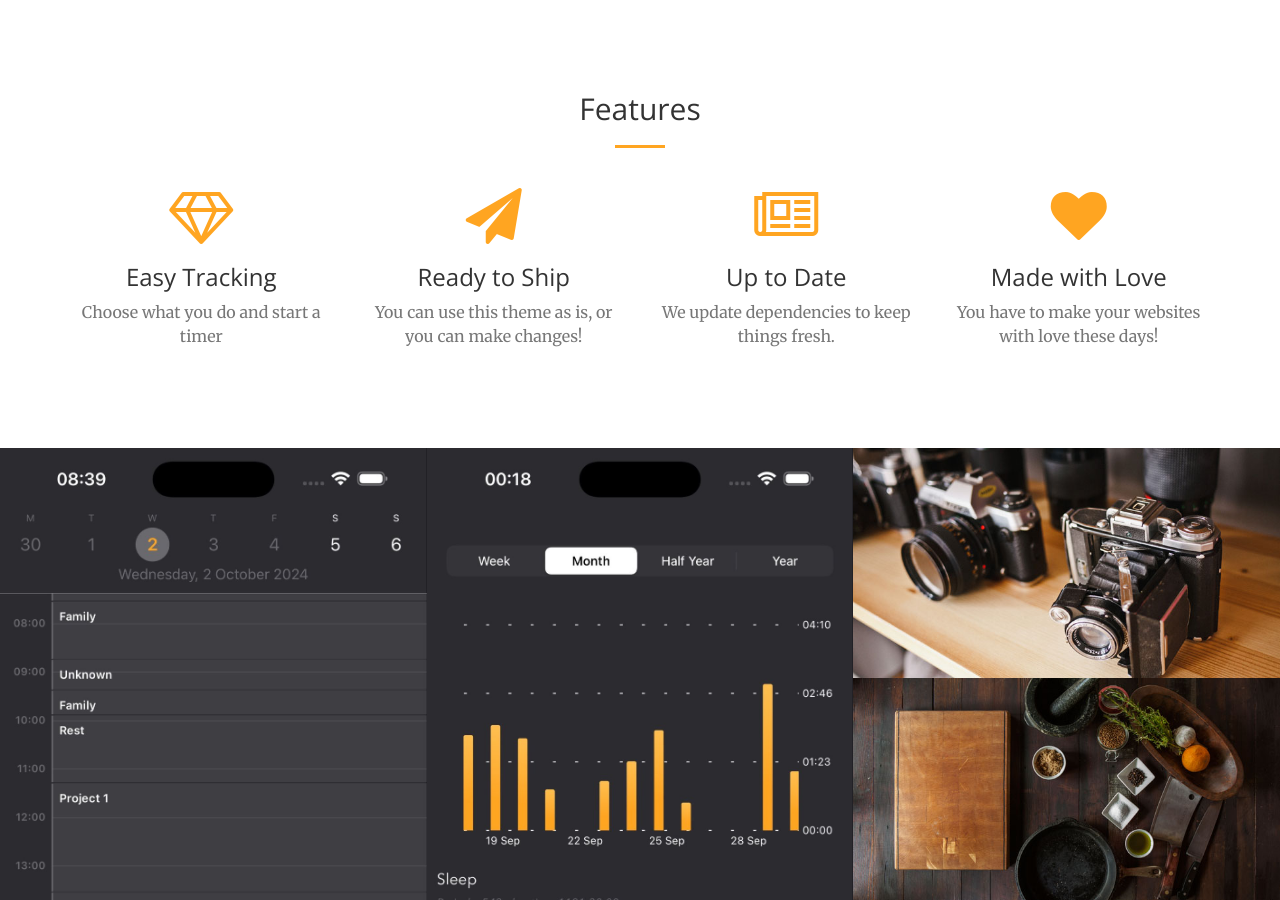
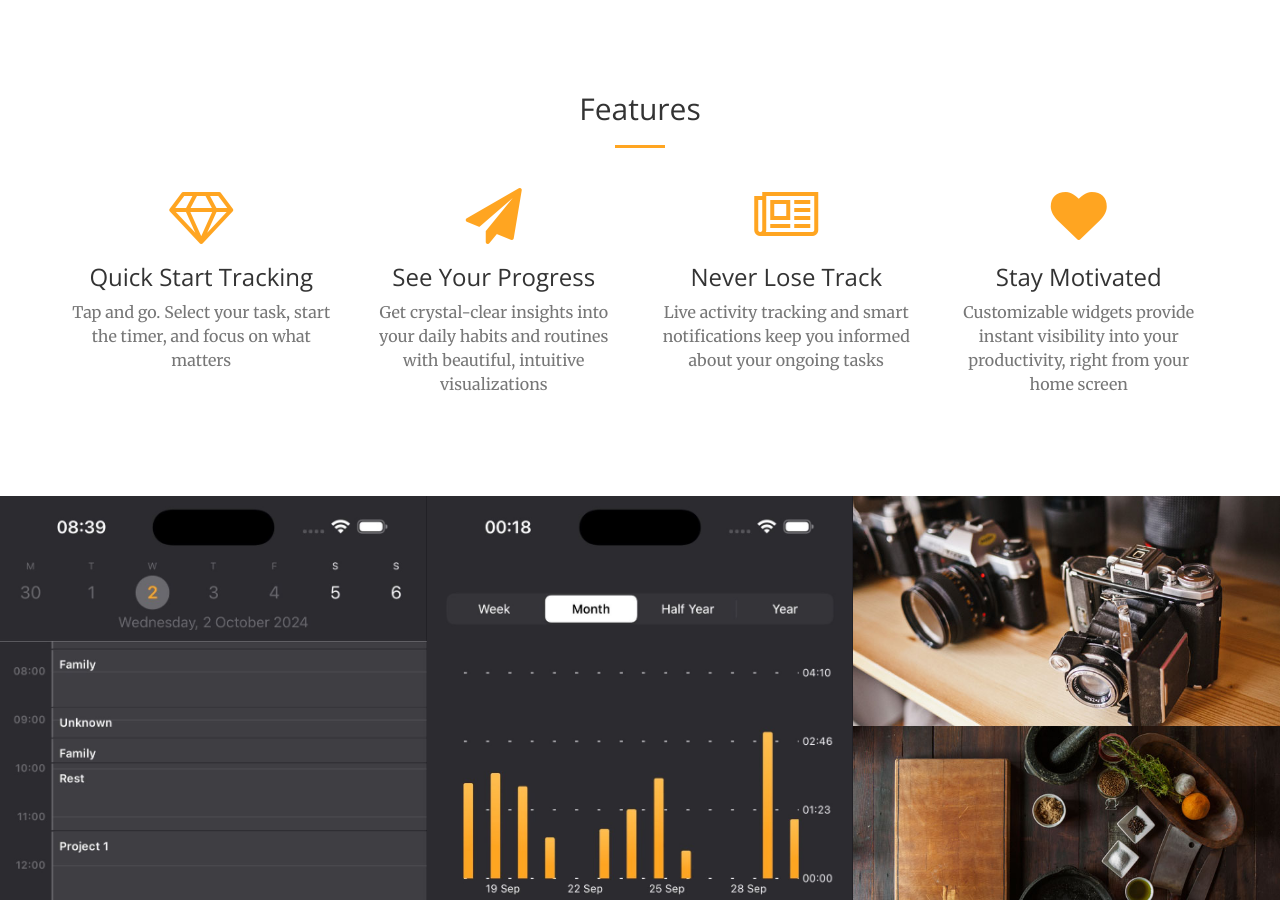
Before and after one commit to deszip/Tracker-Landing, a Jekyll site: the page built from index.html, in a window 1280 px wide and 900 px high, scrolled down 1359 px. Built offline with Jekyll 4.4.1, drawn with Linux system fonts in a browser that asks for light colours.

Commit message:
Features

```diff
--- a/_includes/services.html
+++ b/_includes/services.html
@@ -12,29 +12,29 @@
             <div class="col-lg-3 col-md-6 text-center">
                 <div class="service-box">
                     <i class="fa fa-4x fa-diamond wow bounceIn text-primary"></i>
-                    <h3>Easy Tracking</h3>
-                    <p class="text-muted">Choose what you do and start a timer</p>
+                    <h3>Quick Start Tracking</h3>
+                    <p class="text-muted">Tap and go. Select your task, start the timer, and focus on what matters</p>
                 </div>
             </div>
             <div class="col-lg-3 col-md-6 text-center">
                 <div class="service-box">
                     <i class="fa fa-4x fa-paper-plane wow bounceIn text-primary" data-wow-delay=".1s"></i>
-                    <h3>Ready to Ship</h3>
-                    <p class="text-muted">You can use this theme as is, or you can make changes!</p>
+                    <h3>See Your Progress</h3>
+                    <p class="text-muted">Get crystal-clear insights into your daily habits and routines with beautiful, intuitive visualizations</p>
                 </div>
             </div>
             <div class="col-lg-3 col-md-6 text-center">
                 <div class="service-box">
                     <i class="fa fa-4x fa-newspaper-o wow bounceIn text-primary" data-wow-delay=".2s"></i>
-                    <h3>Up to Date</h3>
-                    <p class="text-muted">We update dependencies to keep things fresh.</p>
+                    <h3>Never Lose Track</h3>
+                    <p class="text-muted">Live activity tracking and smart notifications keep you informed about your ongoing tasks</p>
                 </div>
             </div>
             <div class="col-lg-3 col-md-6 text-center">
                 <div class="service-box">
                     <i class="fa fa-4x fa-heart wow bounceIn text-primary" data-wow-delay=".3s"></i>
-                    <h3>Made with Love</h3>
-                    <p class="text-muted">You have to make your websites with love these days!</p>
+                    <h3>Stay Motivated</h3>
+                    <p class="text-muted">Customizable widgets provide instant visibility into your productivity, right from your home screen</p>
                 </div>
             </div>
         </div>
```
